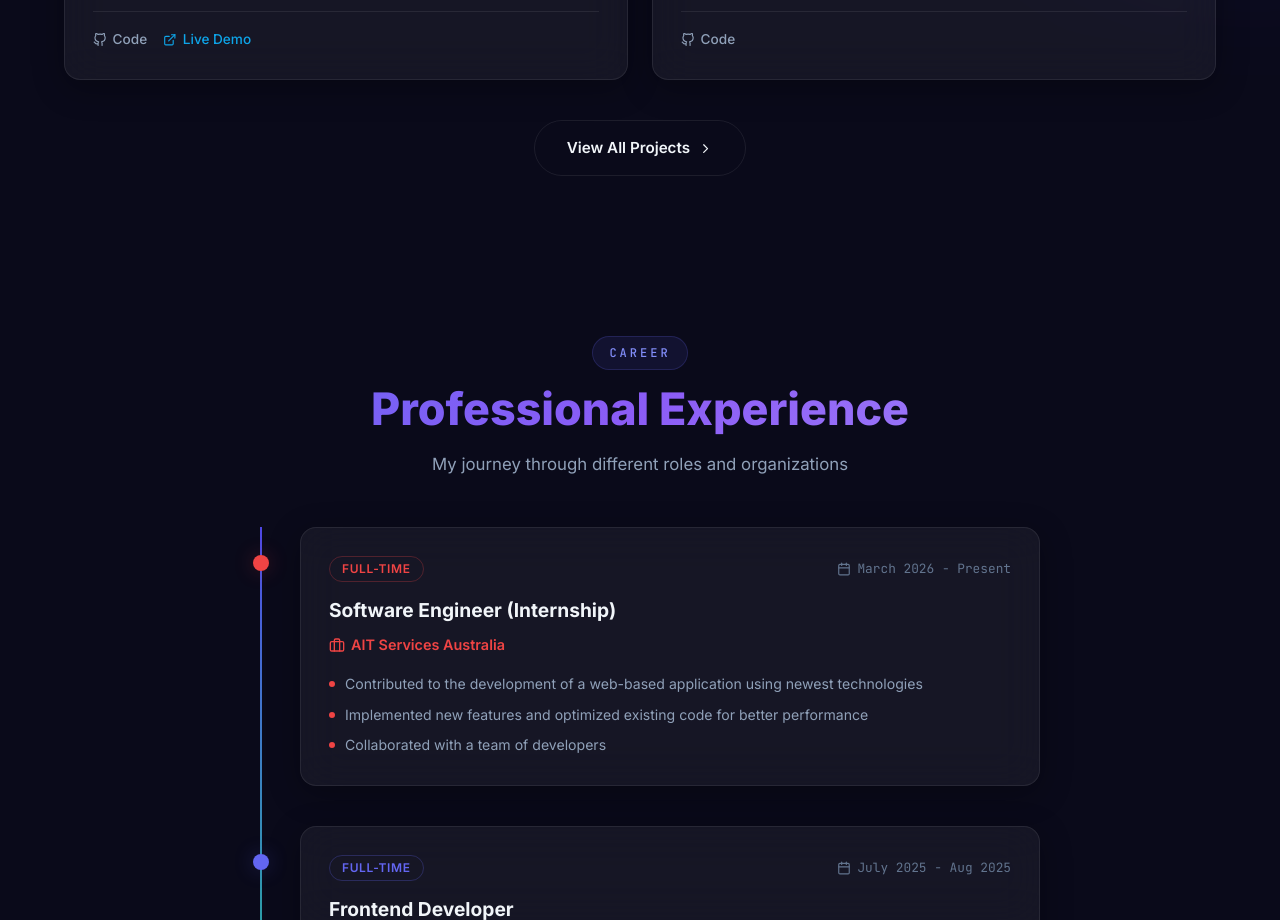
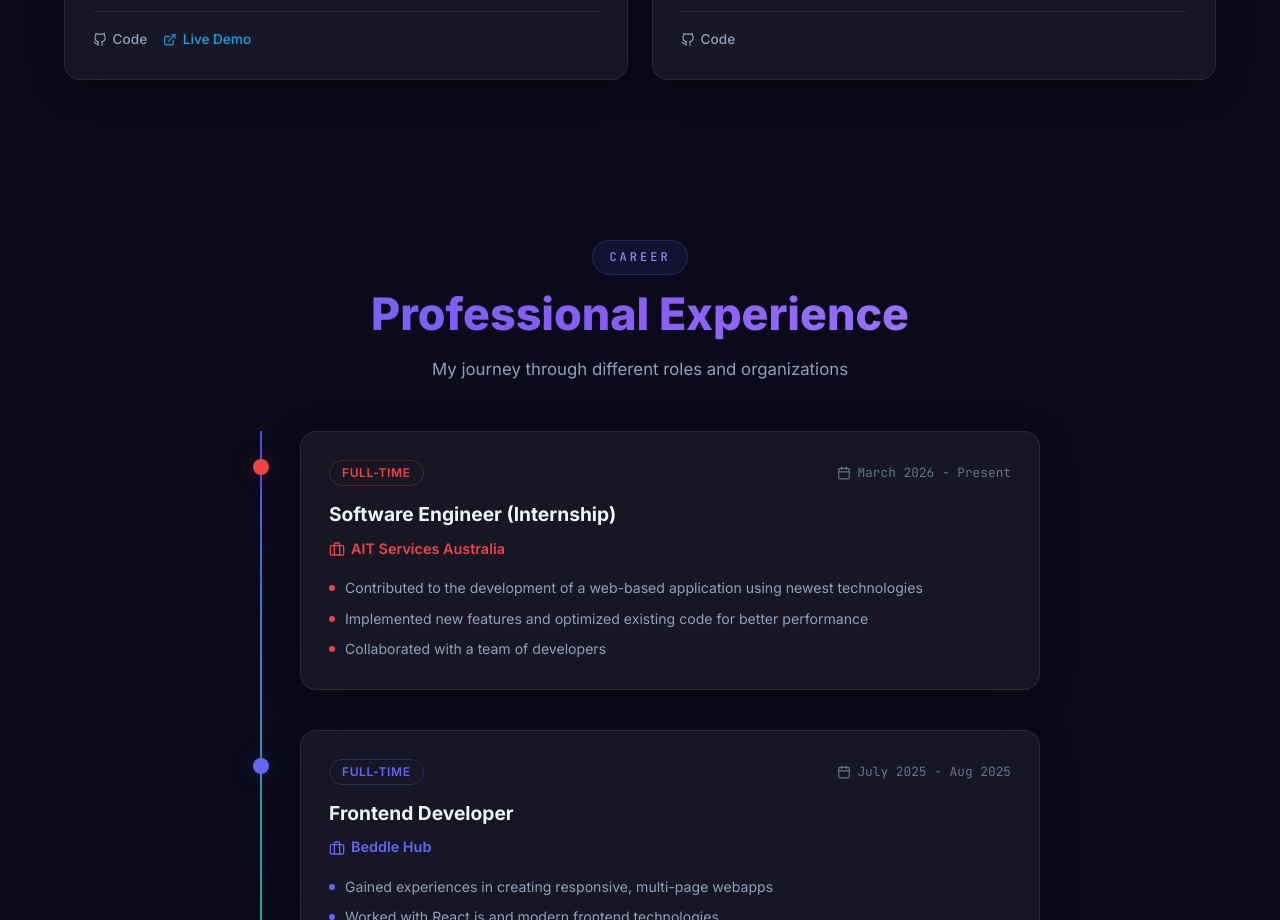
Before and after one commit to Geethx/Portfolio_frontend, a React (Vite) app: page / in a window 1280 px wide. Shown: the part 3460-4380 px from the top of the page. Built offline with nearby package versions, Linux system fonts and the light colour scheme.

Commit message:
feat: add Projects component to display featured portfolio work with interactive cards

```diff
--- a/src/components/Projects/Projects.jsx
+++ b/src/components/Projects/Projects.jsx
@@ -44,17 +44,7 @@ const projects = [
         tech: ['Arduino C++', 'React.js', 'Node.js', 'MySQL', 'Firebase'],
         github: 'https://github.com/Hardware-project-group',
         color: '#8b5cf6',
-    },
-    {
-        title: 'StockSync - Warehouse Management',
-        type: 'Group Project',
-        year: '2023-2024',
-        description: 'An IoT-based intelligent warehouse management system built on ESP32 microcontrollers that integrated biometric, RFID, and IR sensors for real-time security and monitoring with Keypad Switch Module and LCD Display.',
-        tech: ['Arduino C++', 'React.js', 'Node.js', 'MySQL', 'Firebase'],
-        github: 'https://github.com/Hardware-project-group',
-        color: '#8b5cf6',
-    },
-
+    }
 ];
 
 const Projects = () => {
```
